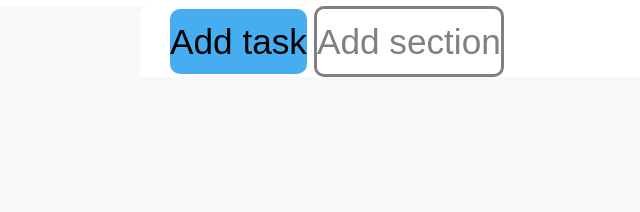
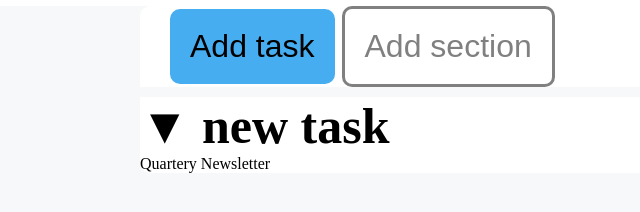
Before and after one commit to saranazli/html-css-toboolist, a plain HTML site: page index.html in a window 1280 px wide. Shown: the part 56-268 px from the top of the page, without its empty margins (0-640 px from the left). Drawn offline with Linux system fonts and the light colour scheme.

Commit message:
[add] task list

```diff
--- a/index.html
+++ b/index.html
@@ -25,13 +25,20 @@
 
       <!-- sezione nav con bottoni  -->
       <button id="task">Add task</button>
-      <button id="section">Add section</button>
+      <button id="add-section">Add section</button>
 
     </nav>
 
-    <section>
+    <section class="task-list">
 
       <!-- lista task -->
+      <ul>
+        <li>
+          <h1>  &#9660; new task </h1>
+        </li>
+
+        <li> Quartery Newsletter</li>
+      </ul>
 
     </section>
 
--- a/style/main.css
+++ b/style/main.css
@@ -23,7 +23,7 @@ h1{
   font-size: 50px;
 }
 
-/* main first section */
+/* nav*/
 
 #back{
   max-width: 1000px;
@@ -39,20 +39,32 @@ nav{
 
 button{
   text-align: center;
-  font-size: 2.2em;
+  font-size: 2em;
   border-radius: 10px 10px;
   line-height: 65px;
+  padding: 5px 20px;
 }
 
 #task{
   background-color: rgba(71,173,241,255);
   border: none;
-  padding: auto;
 }
 
-#section{
+#add-section{
   background-color: white;
   color: gray;
   border: grey solid;
   margin-left: 3px;
 }
+
+/* section task list */
+
+.task-list{
+  margin-top: 10px;
+  border-radius: 0 0 10px 10px;
+  background-color: white;
+}
+
+li{
+  list-style: none;
+}
```
